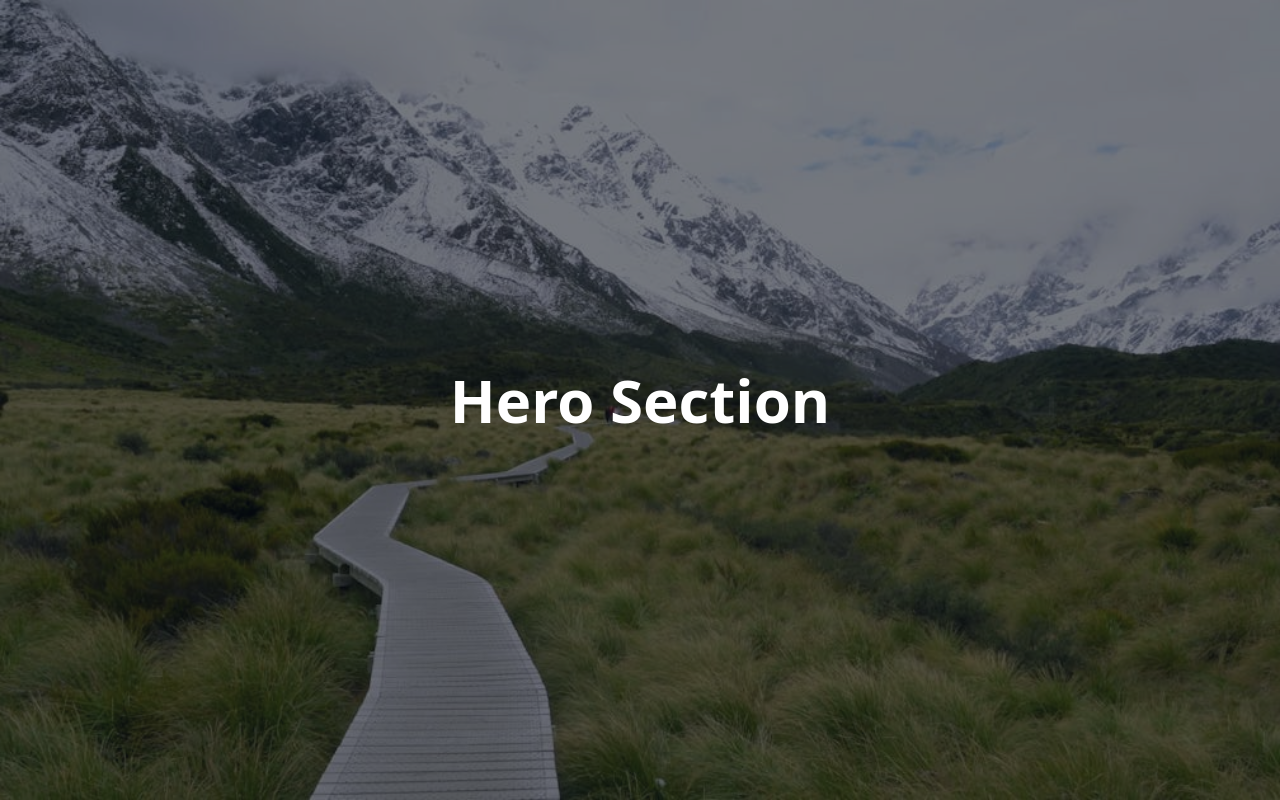
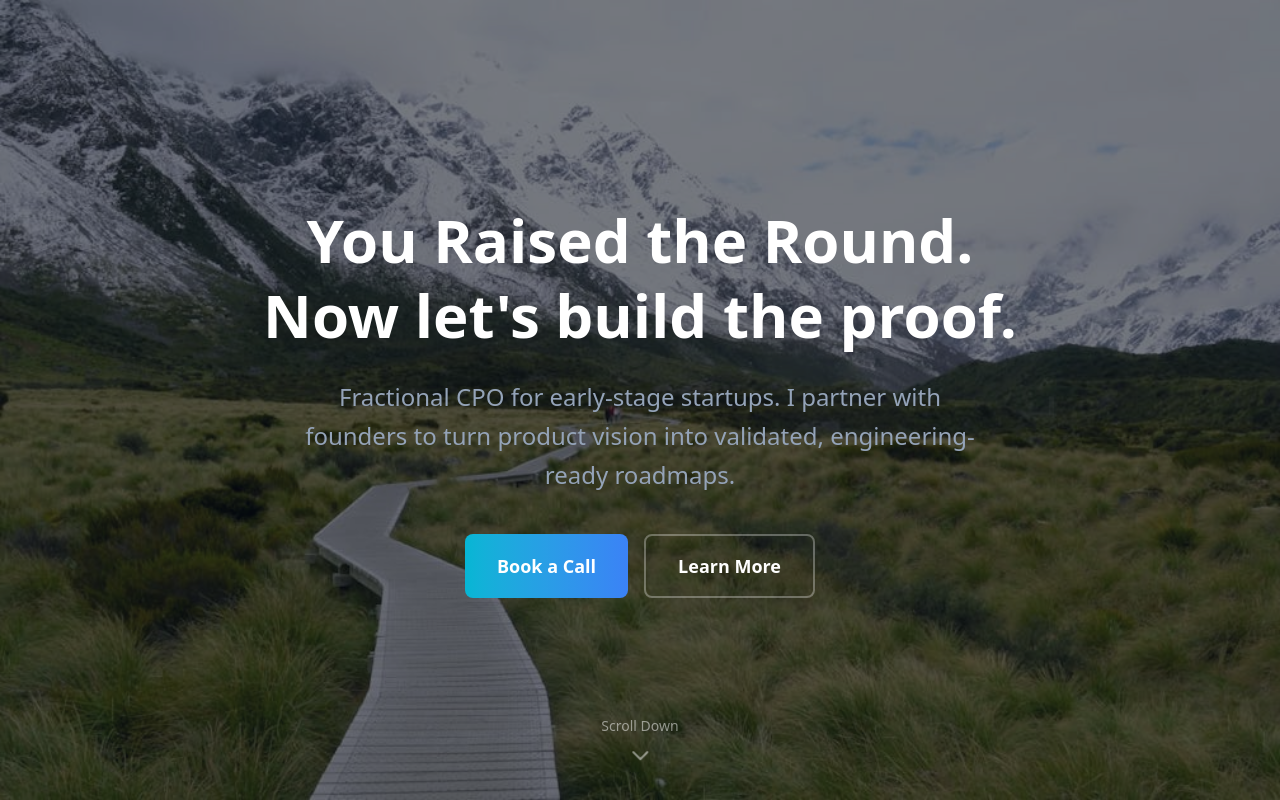
Before and after one commit to goehmen/gregoehmen-io, a Next.js app: page / in a window 1280 px wide. Built offline with nearby package versions, Linux system fonts and the light colour scheme.

Commit message:
M1: Hero Section Complete

```diff
--- a/app/components/Hero.tsx
+++ b/app/components/Hero.tsx
@@ -7,14 +7,41 @@ export default function Hero() {
           style={{ backgroundImage: "url('/hero-bg.jpg')" }}
         />
 
-         {/* Overlay */}
-      <div className="absolute inset-0 bg-background/55" />
+        {/* Overlay */}
+        <div className="absolute inset-0 bg-background/55" />
 
         {/* Content */}
         <div className="relative z-10 text-center px-4 sm:px-6 lg:px-8 max-w-4xl mx-auto">
-          <h1 className="text-4xl md:text-6xl font-bold">
-            Hero Section
+          <h1 className="text-3xl sm:text-4xl md:text-5xl lg:text-6xl font-bold leading-tight">
+            You Raised the Round.
+            <br />
+            Now let&apos;s build the proof.
           </h1>
+
+          <p className="mt-6 text-lg sm:text-xl md:text-2xl text-foreground-secondary max-w-2xl mx-auto leading-relaxed">
+            Fractional CPO for early-stage startups. I partner with founders
+            to turn product vision into validated, engineering-ready roadmaps.
+          </p>
+
+          <div className="mt-10 flex flex-col sm:flex-row gap-4 justify-center">
+            <a href="#book" className="inline-flex items-center justify-center px-8 py-4 text-lg font-semibold bg-gradient-to-r from-accent-teal to-accent-blue rounded-lg hover:opacity-90 transition-opacity">
+              Book a Call
+            </a>
+
+            <a href="#services" className="inline-flex items-center justify-center px-8 py-4 text-lg font-semibold border-2 border-white/30 rounded-lg hover:border-white/60 hover:bg-white/5 transition-all">
+              Learn More
+            </a>
+          </div>
+        </div>
+
+        {/* Scroll Indicator */}
+        <div className="absolute bottom-8 left-1/2 -translate-x-1/2 z-10">
+          <a href="#services" className="flex flex-col items-center text-white/50 hover:text-white transition-colors">
+          <span className="text-sm mb-2">Scroll Down</span>
+            <svg className="w-6 h-6 animate-bounce" fill="none" stroke="currentColor" viewBox="0 0 24 24">
+              <path strokeLinecap="round" strokeLinejoin="round" strokeWidth={2} d="M19 9l-7 7-7-7" />
+            </svg>
+          </a>
         </div>
       </section>
     );
```
